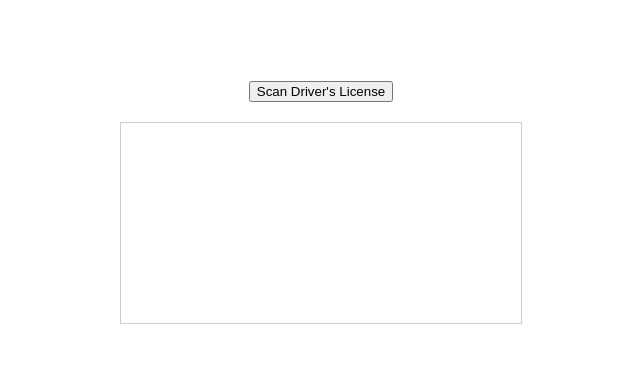
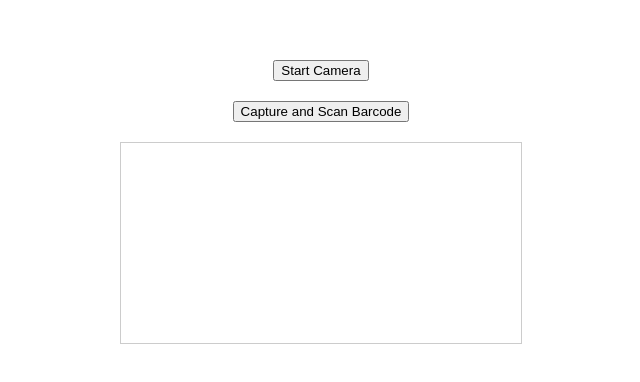
Before and after one commit to Waldo-Oosthuizen/licenseScanner.github.io, a plain HTML site: page index.html in a window 1280 px wide. Shown: the part 198-580 px from the top of the page, without its empty margins (319-959 px from the left). Drawn offline with Linux system fonts and the light colour scheme.

Commit message:
Update index.html

```diff
--- a/index.html
+++ b/index.html
@@ -21,13 +21,16 @@
             border: 1px solid #ccc;
             margin-top: 20px;
         }
+        #capture {
+            margin-top: 20px;
+        }
     </style>
 </head>
 <body>
-    <button id="startScan">Scan Driver's License</button>
+    <button id="startScan">Start Camera</button>
+    <button id="capture">Capture and Scan Barcode</button>
     <video id="video" autoplay></video>
     <script src="https://unpkg.com/@zxing/library@latest"></script>
     <script src="app.js"></script>
-
 </body>
 </html>
```
